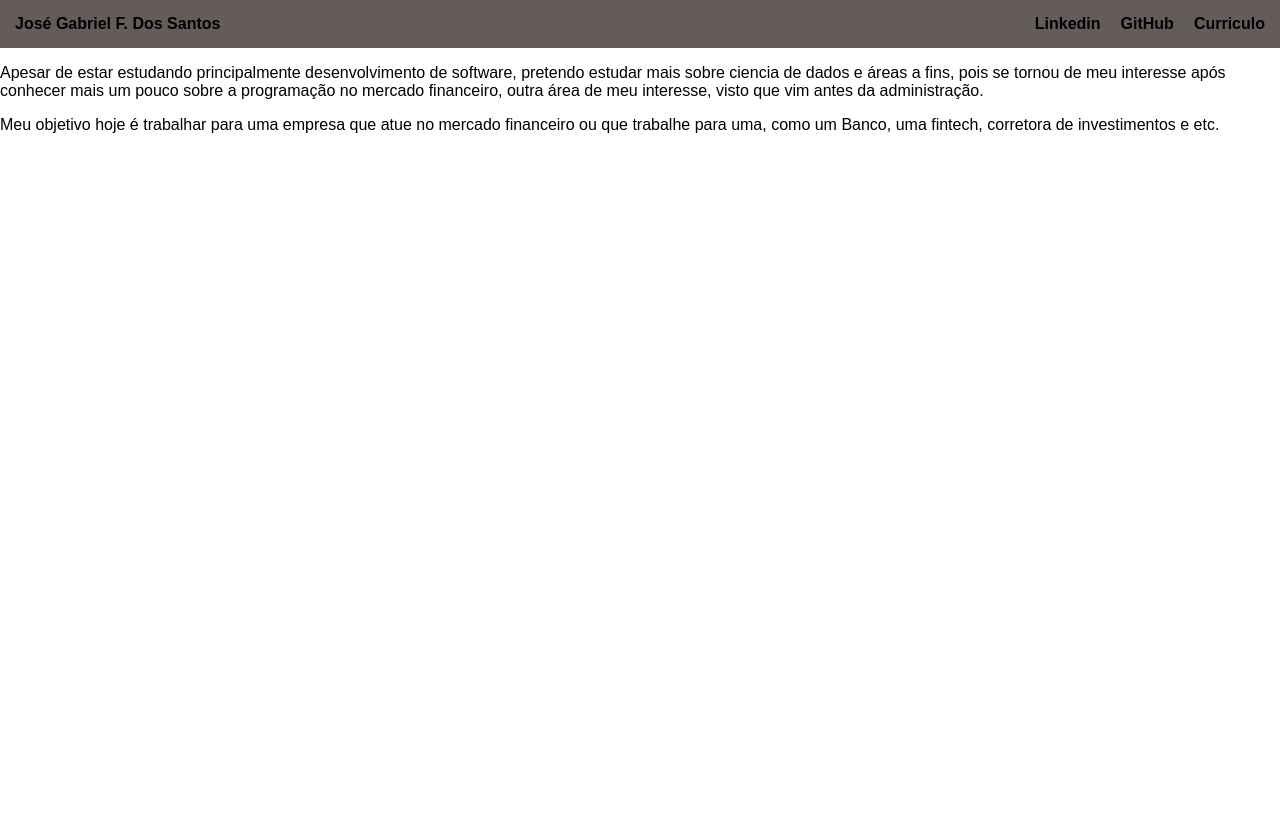
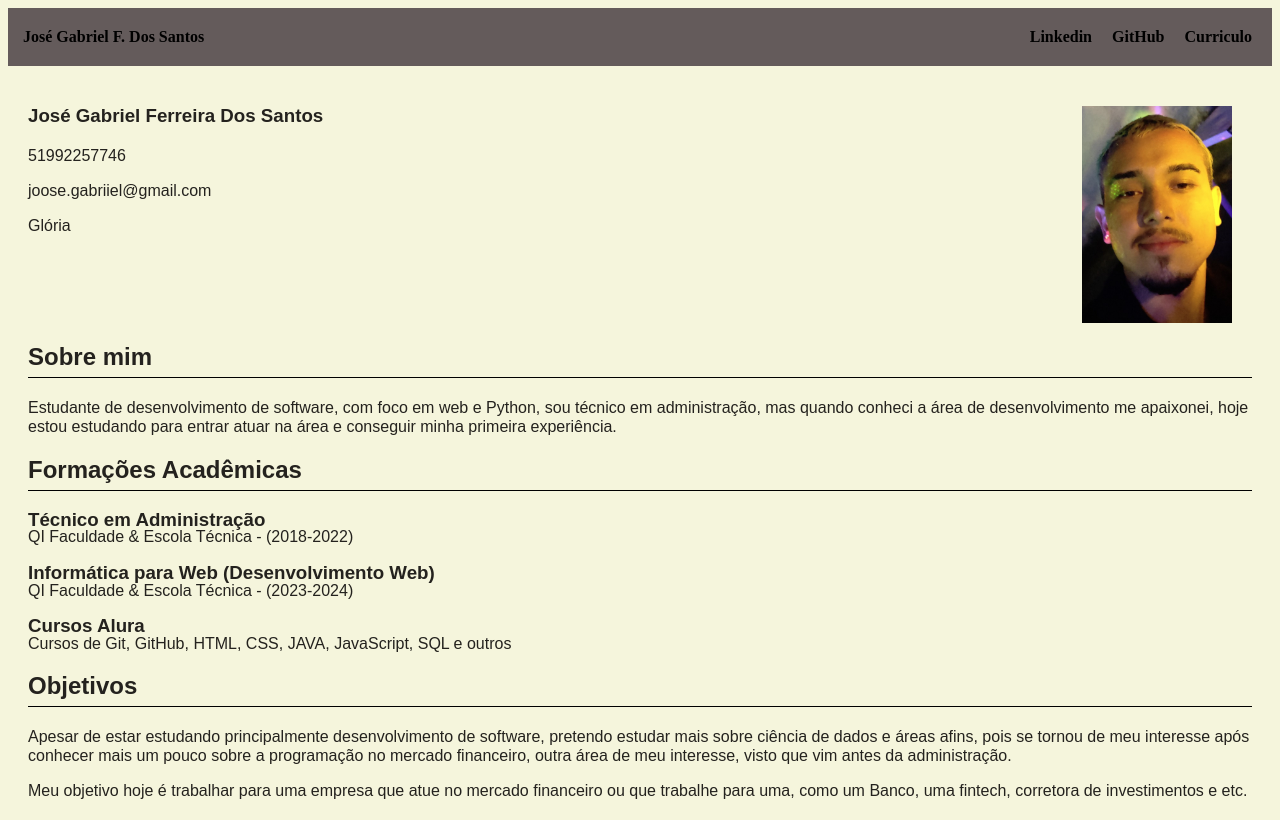
Before and after one commit to Olotum/aula1, a Flask app: page / in a window 1280 px wide. Before the commit the page ends 133 px from the top, so only its background shows below. Run offline with Flask 3, Linux system fonts and the light colour scheme.

Commit message:
Add files via upload
Tarefa de tabala via biblioteca

```diff
--- a/app.py
+++ b/app.py
@@ -10,23 +10,33 @@ app = Flask(__name__)
 #_name_ é uma variável especial em Python que contém o nome do módulo atual.
 # É usado aqui para determinar o caminho raiz do aplicativo,
 # garantindo que recursos como modelos e arquivos estáticos possam ser encontrados corretamente
-@app.route('/')
+@app.route('/navbar')
 #Esta linha é um decorador que associa uma função a um caminho URL específico.
 # Neste caso, ele conecta a função hello_world ao caminho raiz do aplicativo (/).
 #Quando um usuário visita a página inicial do aplicativo (geralmente http://localhost:5000/ por padrão), esta função será executada para lidar com a solicitação.
-def home():
+def navBar():
 #Esta linha define uma função chamada hello_world.
 #Esta função é responsável por gerar a resposta que será enviada de volta ao navegador da web do usuário.
     #Renderiza um modelo
-    return render_template("home.html")
+    return render_template("navBar.html")
 #Nesse exemplo estamos usando o <usuario> para passar dados como parametro pela rota.
 @app.route('/sobre/<usuario>')
 def sobre(usuario):
     return f"<h3>Sobre mim,{usuario}</h3>"
 
-@app.route('/curriculo')
+@app.route('/')
 def curriculo():
     return render_template("curriculo.html")
+
+@app.route('/chamados')
+
+def pagina_chamados():
+    chamados = [{"id": 1, "codusuario": 1, "usuarionome": "lucas",
+    "deschamado": "pc lento"},{"id": 2, "codusuario": 2, "usuarionome": "matheus",
+    "deschamado": "pc não ligar"}, {"id": 3, "codusuario": 3, "usuarionome": "ivone",
+    "deschamado": "vscode não instala script"}]
+
+    return render_template("tarefaChamados.html", chamados=chamados)
 
 if __name__ == '__main__':
     app.run(debug=True)
--- a/static/style-home.css
+++ b/static/style-home.css
@@ -1,12 +1,5 @@
 body {
-    margin: 0;
-    font-family: Arial, sans-serif;
-}
-
-nav {
-    background-color: #645b5b;
-    padding: 5px;
-    text-align: right;
+    background-color: beige;
 }
 
 .navBar {
@@ -14,6 +7,9 @@ nav {
     justify-content: space-between;
     align-items: center;
     margin: 0px;
+    background-color: #645b5b;
+    padding: 5px;
+    text-align: right;
 }
 
 .logo {
@@ -47,11 +43,79 @@ a:hover {
     a {
         font-size: 14.92px;
     }
+
     a:hover {
-    color: rgb(66, 66, 66);
-    background-color: aliceblue;
-    padding: 5px;
-    border-radius: 25px;
-    font-size: 11px;
+        color: rgb(66, 66, 66);
+        background-color: aliceblue;
+        padding: 5px;
+        border-radius: 25px;
+        font-size: 11px;
     }
 }
+
+.curriculo {
+    font-family: Arial, sans-serif;
+    line-height: 1.2;
+    margin: 20px;
+    align-items: center;
+    color: rgb(36, 34, 30);
+}
+
+h2 {
+    border-bottom: 1px solid #000000;
+    padding-bottom: 5px;
+}
+
+img {
+    width: 150px;
+    height: auto;
+    float: right;
+    margin-top: 20px;
+    margin-right: 20px;
+
+}
+
+h3 {
+    margin-bottom: 0px;
+}
+
+.local-formacao {
+    margin-top: 0px;
+}
+
+.cabecalho {
+    display: flex;
+    justify-content: space-between
+}
+
+.formacoes {
+    line-height: 1;
+}
+
+/* Adicione os estilos para a tabela semelhante ao Excel */
+
+.tabela {
+    text-align: center;
+}
+
+.tabela-chamados {
+    width: 80%;
+    margin: 0 auto;
+    border-collapse: collapse;
+    margin-top: 20px;
+}
+
+.tabela-chamados th,
+.tabela-chamados td {
+    border: 1px solid #ddd;
+    padding: 8px;
+    text-align: left;
+}
+
+.tabela-chamados th {
+    background-color: #f2f2f2;
+}
+
+.tabela-chamados tr:hover {
+    background-color: #f5f5f5;
+}
--- a/templates/curriculo.html
+++ b/templates/curriculo.html
@@ -1,14 +1,8 @@
-<!DOCTYPE html>
-<html lang="pt-br">
+{% extends "navBar.html" %}
 
-<head>
-    <meta charset="UTF-8">
-    <meta name="viewport" content="width=device-width, initial-scale=1.0">
-    <title>Curriculo José Gabriel</title>
-    <link rel="stylesheet" href="{{url_for('static', filename='style-curriculo.css')}}">
-</head>
+{% block conteudo %}
 
-<body>
+<section class="curriculo">
     <section class="cabecalho">
         <container>
             <h1>José Gabriel Ferreira Dos Santos</h1>
@@ -19,12 +13,12 @@
         <img src="{{url_for('static', filename='retrato.png')}}">
     </section>
     <h2>Sobre mim</h2>
-    <p>Estudante de desenvolvimento de software, com foco em web e Python, sou tecnico em administração, mas quando
-        conheci a area de desenvolvimento me apaixonei, hoje estou estudando para entrar atuar na área e conseguir minha
-        primeira experiencia.</p>
+    <p>Estudante de desenvolvimento de software, com foco em web e Python, sou técnico em administração, mas quando
+        conheci a área de desenvolvimento me apaixonei, hoje estou estudando para entrar atuar na área e conseguir minha
+        primeira experiência.</p>
     <h2>Formações Acadêmicas</h2>
     <section class="formacoes">
-        <h3>Tecnico em Administração</h3>
+        <h3>Técnico em Administração</h3>
         <p class="local-formacao">QI Faculdade & Escola Técnica - (2018-2022)</p>
         <h3>Informática para Web (Desenvolvimento Web)</h3>
         <p class="local-formacao">QI Faculdade & Escola Técnica - (2023-2024)</p>
@@ -32,11 +26,12 @@
         <p class="local-formacao">Cursos de Git, GitHub, HTML, CSS, JAVA, JavaScript, SQL e outros</p>
     </section>
     <h2>Objetivos</h2>
-    <p>Apesar de estar estudando principalmente desenvolvimento de software, pretendo estudar mais sobre ciencia de
-        dados e áreas a fins, pois se tornou de meu interesse após conhecer mais um pouco sobre a programação no mercado
+    <p>Apesar de estar estudando principalmente desenvolvimento de software, pretendo estudar mais sobre ciência de
+        dados e áreas afins, pois se tornou de meu interesse após conhecer mais um pouco sobre a programação no mercado
         financeiro, outra área de meu interesse, visto que vim antes da administração.</p>
     <p>Meu objetivo hoje é trabalhar para uma empresa que atue no mercado financeiro ou que trabalhe para uma, como um
         Banco, uma fintech, corretora de investimentos e etc.</p>
+</section>
+{% endblock %}
 </body>
-
 </html>
--- /dev/null
+++ b/templates/navBar.html
@@ -0,0 +1,32 @@
+<!DOCTYPE html>
+<html lang="pt-br">
+
+<head>
+    <meta charset="UTF-8">
+    <meta name="viewport" content="width=device-width, initial-scale=1.0">
+    <title>Curriculo José Gabriel</title>
+    <link rel="stylesheet" href="{{url_for('static', filename='style-home.css')}}">
+</head>
+
+<body>
+    <nav class="navBar">
+        <a class="logo" href="https://www.instagram.com/joose.gabriiel/">José Gabriel F. Dos Santos</a>
+        <div class="n-logo">
+            <ul class="navBar">
+                <li>
+                    <a href="https://www.linkedin.com/in/jos%C3%A9-gabriel-ferreira-dos-santos-621a23226/">Linkedin</a>
+                </li>
+                <li>
+                    <a href="https://github.com/Olotum">GitHub</a>
+                </li>
+                <li>
+                    <a href="http://127.0.0.1:5000/curriculo">Curriculo</a>
+                </li>
+            </ul>
+        </div>
+    </nav>
+
+    {% block conteudo %}{% endblock %}
+</body>
+
+</html>
```
Also changed, not shown: static/style.css (added, +109 -0 lines), templates/chamados.html (added, +39 -0 lines), templates/tarefaChamados.html (added, +29 -0 lines), templates/template.html (added, +52 -0 lines).
